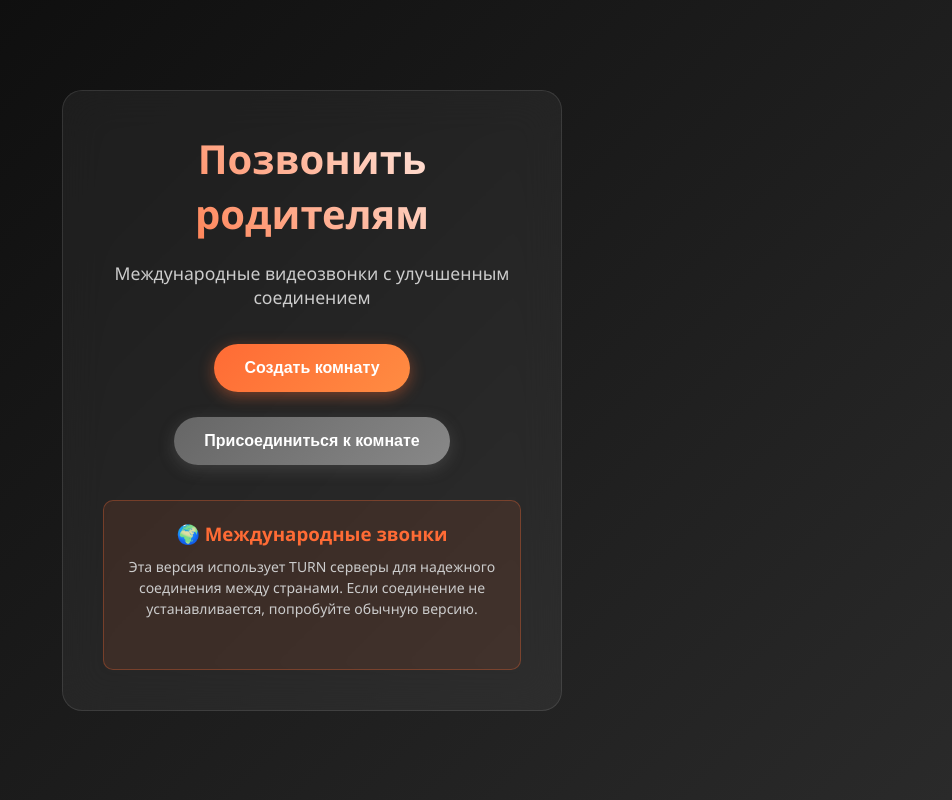
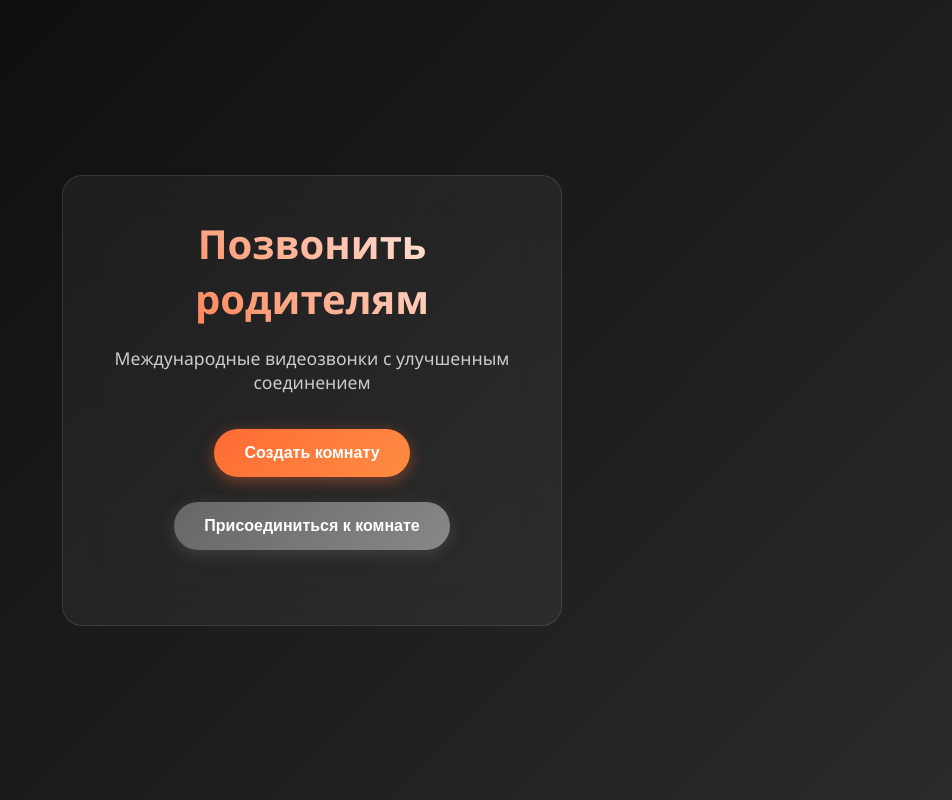
Before and after one commit to mironvlasov2-eng/callwithparents, a website: page international-call.html in a window 1280 px wide. Shown: the whole page, without its empty margins (328-1280 px from the left). Drawn offline with Linux system fonts and the light colour scheme.

Commit message:
Убран информационный блок о международных звонках

```diff
--- a/international-call.html
+++ b/international-call.html
@@ -465,13 +465,6 @@
                     <p style="font-size: 14px; opacity: 0.8; margin-top: 10px;">Поделитесь этим ID с другим участником</p>
                 </div>
 
-                <div style="margin-top: 30px; padding: 20px; background: rgba(255, 107, 53, 0.1); border-radius: 10px; border: 1px solid rgba(255, 107, 53, 0.3);">
-                    <h3 style="color: #ff6b35; margin-bottom: 10px;">🌍 Международные звонки</h3>
-                    <p style="color: #ccc; font-size: 14px; line-height: 1.5;">
-                        Эта версия использует TURN серверы для надежного соединения между странами.
-                        Если соединение не устанавливается, попробуйте обычную версию.
-                    </p>
-                </div>
             </div>
         </div>
     </div>
```
